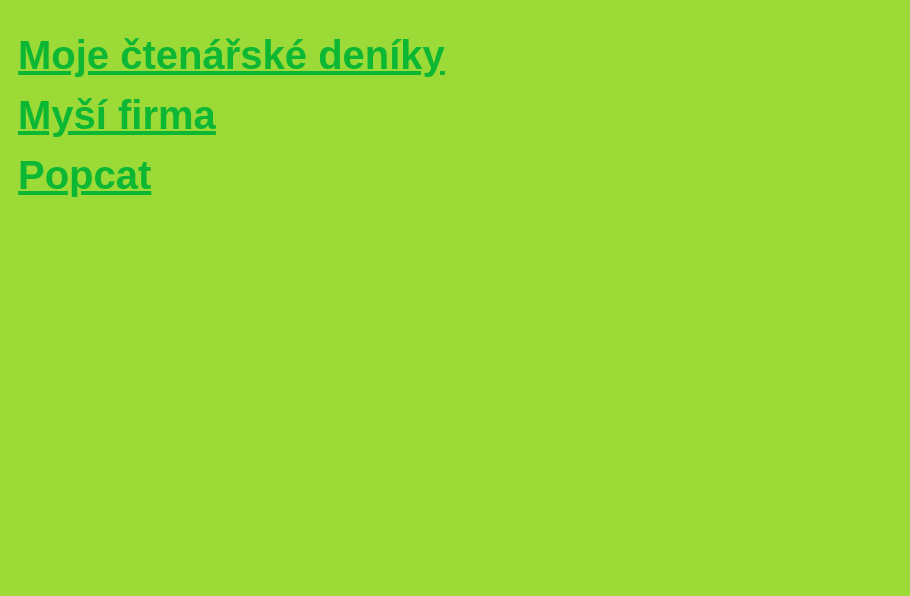
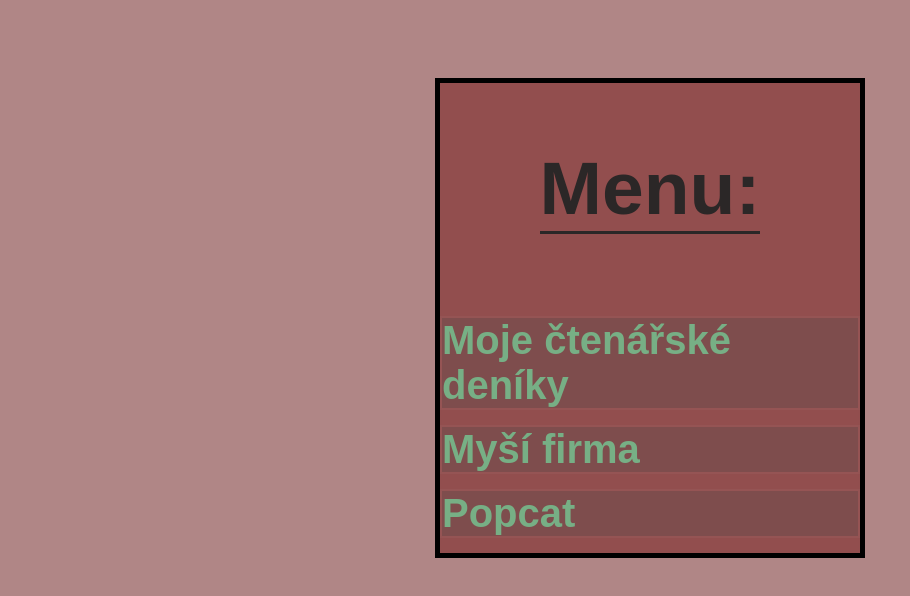
Before and after one commit to aka543/ctenarak, a plain HTML site: page index.html in a window 1280 px wide. Shown: the whole page, without its empty margins (0-910 px from the left). Drawn offline with Linux system fonts and the light colour scheme; a web font is replaced by a local one.

Commit message:
New sounds atd.

```diff
--- a/PopcatAranka/style.css
+++ b/PopcatAranka/style.css
@@ -1,6 +1,6 @@
 
 body {
-    background-color: rgb(0, 0, 255);
+    background-color: rgb(86, 111, 59);
     /* background-repeat: no-repeat;
     background-image: url('images/popcat.jpg'); */
     font-size: large;
--- a/cspell.json
+++ b/cspell.json
@@ -4,7 +4,8 @@
     "dictionaryDefinitions": [],
     "dictionaries": [],
     "words": [
-        "ČBDB"
+        "ČBDB",
+        "Popcat"
     ],
     "ignoreWords": [],
     "import": []
--- a/css1.css
+++ b/css1.css
@@ -1,12 +1,13 @@
 h1 {
-    color:rgb(177, 209, 31);
+    color:rgb(130, 138, 94);
     background-color: rgb(31, 133, 167);
 
 }
 
 
-a {
-    color:rgb(11, 183, 51);
+#list a {
+    color:rgb(119, 175, 133);
+    text-decoration: none;
 
 
 }
@@ -14,11 +15,10 @@
 
 body {
     color:rgb(46, 22, 22);
-    background-color:rgb(156, 218, 56);
+    background-color:rgb(176, 134, 134);
     font-size: 20px;
     font-family: "Tilt Neon",Arial, Helvetica, sans-serif;
     padding: 10px;
-
 
 }
 
@@ -53,6 +53,7 @@
 a.odbocka {
     font-size: 40px;
     text-align: center;
+    width: 399px;
 }
 
 div.informace {
@@ -106,3 +107,50 @@
 crusoe {
     height: 30%;
 }
+
+#menu {
+    font-size: 75px;
+    color: rgb(43, 39, 39);
+    border-bottom: solid;
+    align-self: center;
+
+}
+#main {
+    display: flex;
+    flex-direction: column;
+    justify-content: space-between;
+    height: auto;
+    width: 420px;
+    height: 470px;
+    border: solid black 5px;
+    background-color: rgb(146, 78, 78);
+    margin-top: 50px;
+}
+#list {
+    align-self: center;
+}
+#list h2 {
+    text-align: left;
+    color: aliceblue;
+    background-color: rgb(126, 77, 77);
+    border: solid rgb(149, 84, 84) 2px;
+
+}
+#list h2:hover,
+#list h2:focus {
+    background-color: rgb(181, 121, 121);
+}
+#list h2:active {
+    background-color: rgb(82, 44, 44);
+}
+#db {
+    color:rgb(46, 22, 22);
+    background-color:rgb(176, 134, 134);
+    font-size: 20px;
+    font-family: "Tilt Neon",Arial, Helvetica, sans-serif;
+    padding: 10px;
+    text-align: center;
+    display: flex;
+    justify-content: center;
+    width: 100%;
+}
--- a/index.html
+++ b/index.html
@@ -4,16 +4,22 @@
     <meta charset="UTF-8">
     <meta http-equiv="X-UA-Compatible" content="IE=edge">
     <meta name="viewport" content="width=device-width, initial-scale=1.0">
-    <title>Hlavní stránka</title>
+    <title>Menu</title>
     <link rel="preconnect" href="https://fonts.googleapis.com">
     <link rel="preconnect" href="https://fonts.gstatic.com" crossorigin>
     <link href="https://fonts.googleapis.com/css2?family=Tilt+Neon&display=swap" rel="stylesheet">
     <link rel="stylesheet" href="css1.css">
 </head>
 <body>
-<h2><a class="odbocka" href="knizky.html">Moje čtenářské deníky</a></h2>
-<h2><a class="odbocka" href="sejrajt.html">Myší firma</a></h2>
-<h2><a class="odbocka" href="PopcatAranka/bopcat.html">Popcat</a></h2>
-
+    <div id="db">
+        <div id="main">
+            <h2 id="menu">Menu:</h2>
+            <div id="list">
+                <h2><a class="odbocka" href="knizky.html">Moje čtenářské deníky</a></h2>
+                <h2><a class="odbocka" href="sejrajt.html">Myší firma</a></h2>
+                <h2><a class="odbocka" href="PopcatAranka/bopcat.html">Popcat</a></h2>
+            </div>
+        </div>
+    </div>
 </body>
 </html>
```
